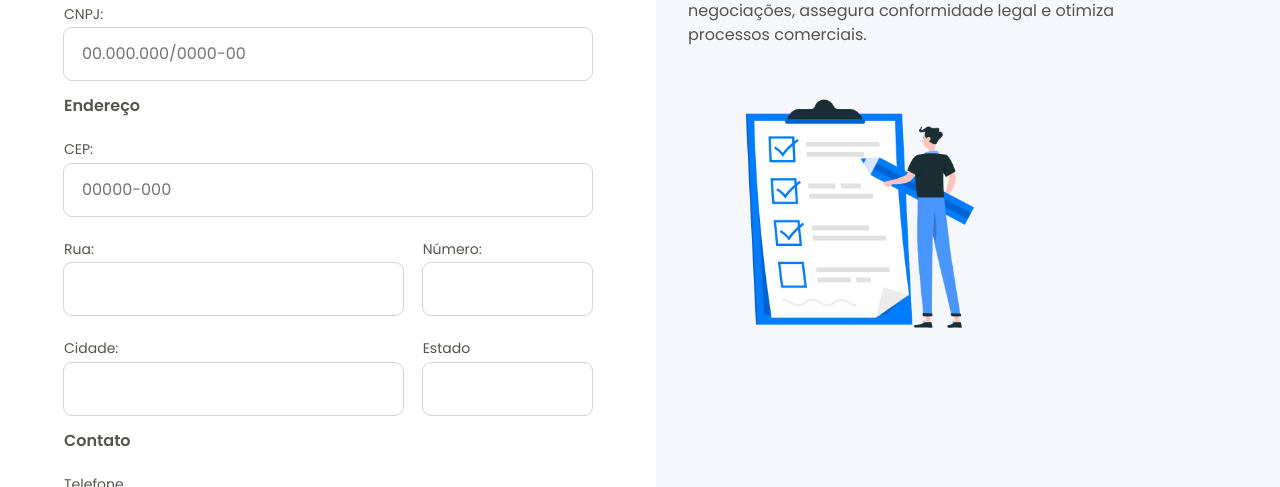
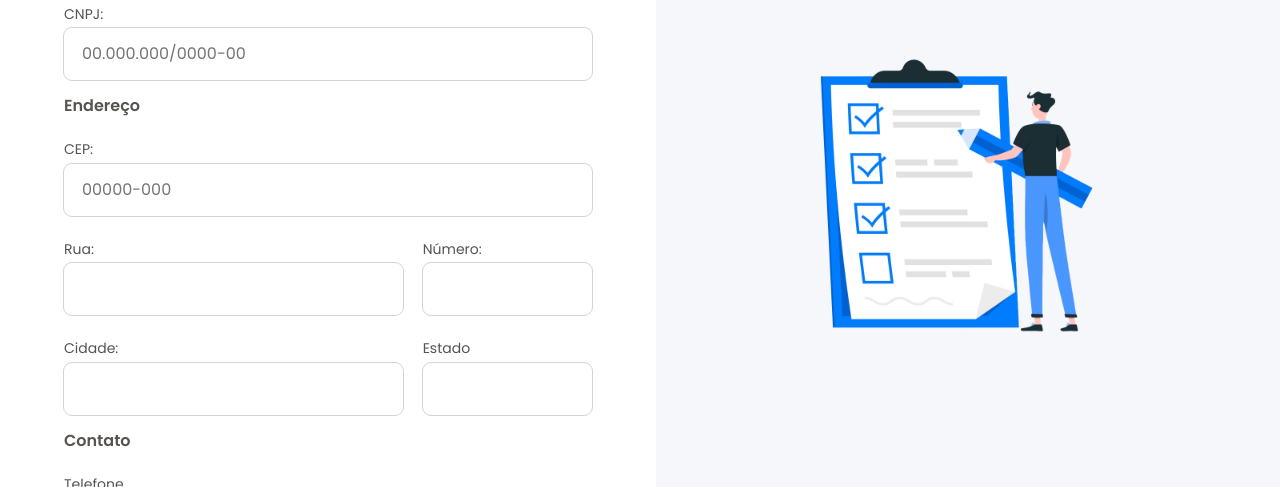
Before and after one commit to luizroquim/formul-rio-cadastro-de-fornecedores, a plain HTML site: page index.html in a window 1280 px wide. Shown: the part 313-800 px from the top of the page. Drawn offline with Linux system fonts and the light colour scheme.

Commit message:
conclusão do aside

```diff
--- a/styles/layout.css
+++ b/styles/layout.css
@@ -35,15 +35,27 @@ aside{
 
     & .aside-container{
 
-        max-width:31rem;
+
+        display: flex;
+        flex-direction: column;
+        justify-content: center;
+
+        max-width: 33rem;
+        text-align: start;
 
         & > img{
-            max-height: 21rem;
+
+            max-width: 100%;
+            max-height: 400px;
+            object-fit: contain;
+            display: block;
+            margin: 0 auto;
+        }
 
 
         }
 
-    }
+
     & h2{
         font: 600 2.5rem/1.25 var(--font-family);
         margin-bottom: 2rem;
@@ -54,4 +66,6 @@ aside{
 
     }
 
+
+
 }
```
